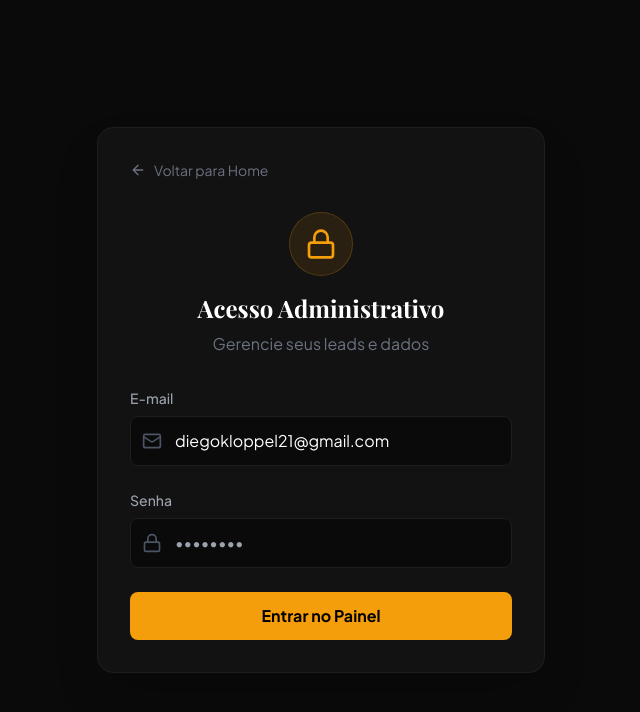
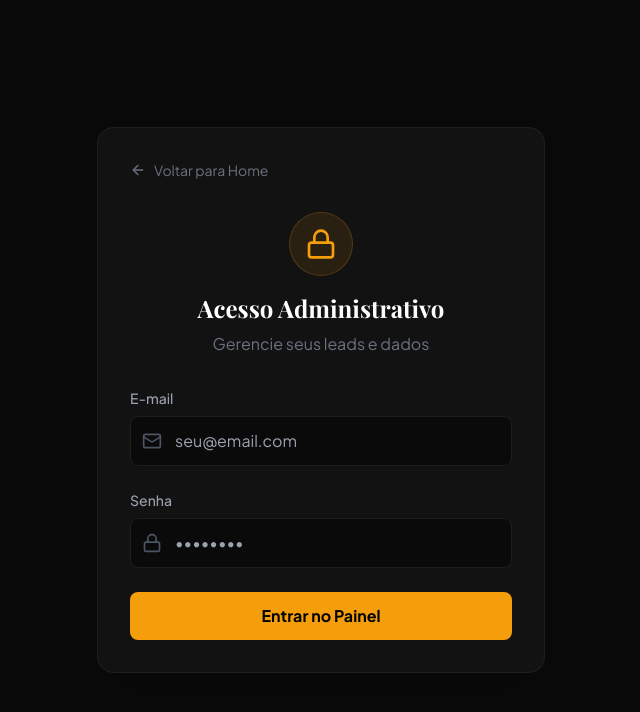
Before and after one commit to dksolum/leads, a React (Vite) app: page / in a window 1280 px wide. Both pictures are taken after a click on the button "Área Administrativa". Shown: the top 712 px of the page, without its empty margins (319-959 px from the left). Built offline with nearby package versions, Linux system fonts and the light colour scheme.

Commit message:
feat: add AdminLogin component for administrative access with Supabase authentication.

```diff
--- a/components/AdminLogin.tsx
+++ b/components/AdminLogin.tsx
@@ -9,7 +9,7 @@ interface Props {
 }
 
 export const AdminLogin: React.FC<Props> = ({ onLoginSuccess, onBack }) => {
-    const [email, setEmail] = useState('diegokloppel21@gmail.com');
+    const [email, setEmail] = useState('');
     const [password, setPassword] = useState('');
     const [loading, setLoading] = useState(false);
     const [error, setError] = useState('');
```
